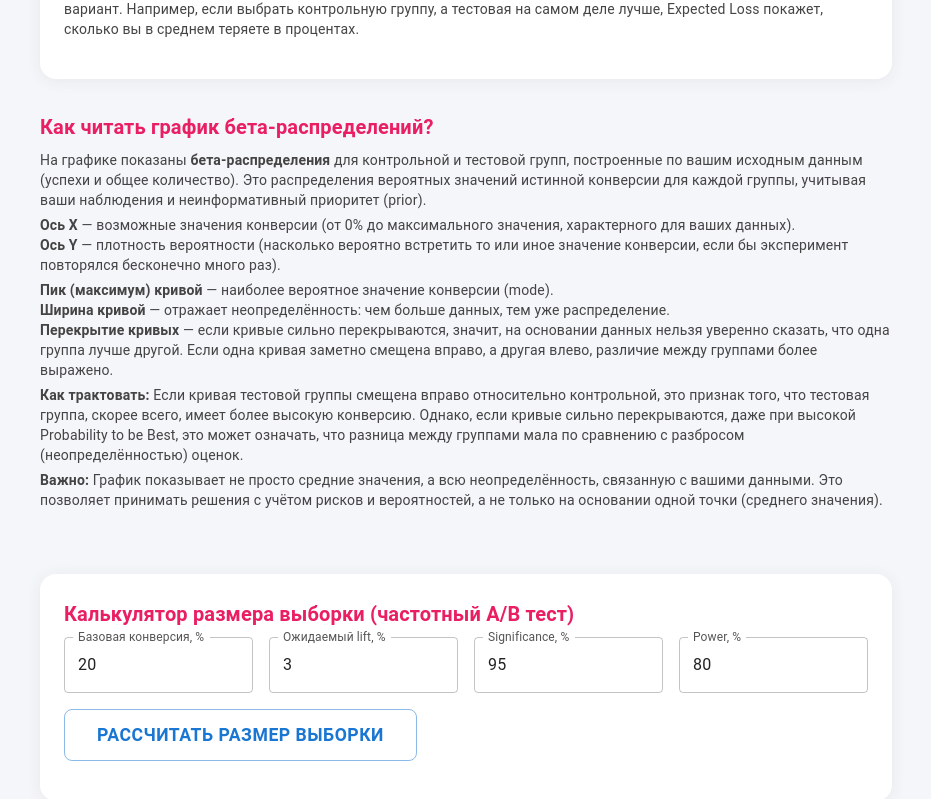
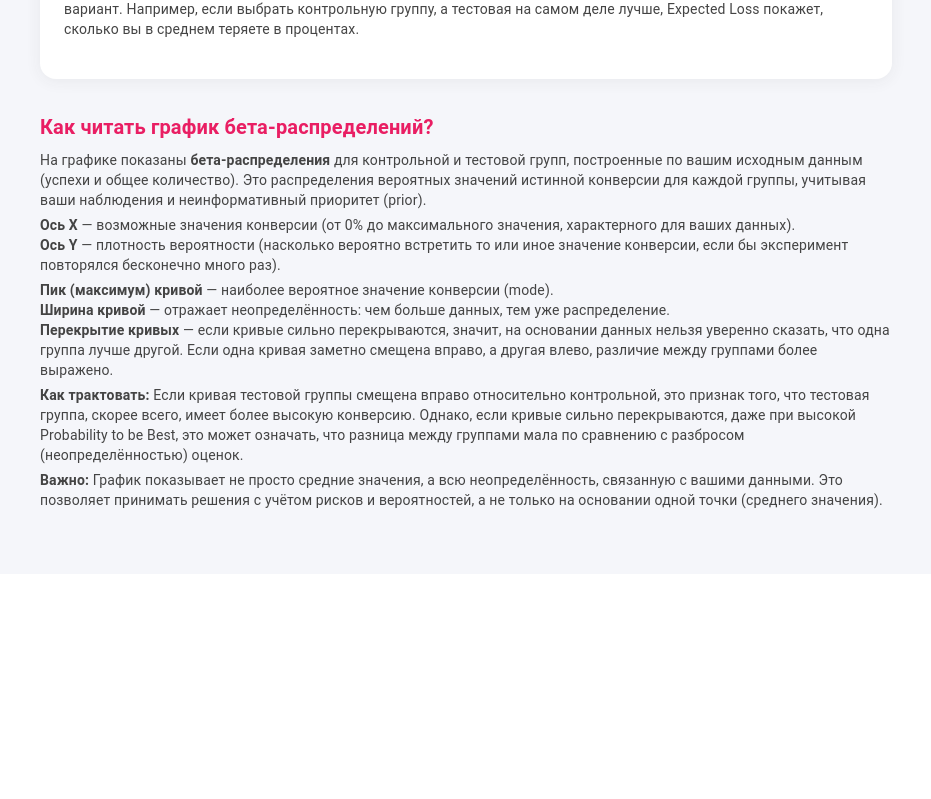
Before and after one commit to dmitryserafin/abtest-calculator, a React (Vite) app in the folder frontend/: page / in a window 1280 px wide. Shown: the part 1338-2137 px from the top of the page, without its empty margins (174-1105 px from the left). After the commit the page ends 1912 px from the top, so only its background shows below. Built offline with nearby package versions, Linux system fonts and the light colour scheme.

Commit message:
fix deploy

```diff
--- a/frontend/src/App.tsx
+++ b/frontend/src/App.tsx
@@ -65,7 +65,7 @@ interface ABTestResult {
 const theme = createTheme({
   palette: {
     background: {
-      default: '#f5f6fa', // светло-серый фон
+      default: '#f5f6fa',
       paper: '#fff',
     },
     primary: {
@@ -186,7 +186,6 @@ function App() {
 
   // Обратная функция стандартного нормального распределения (approx)
   function normSInv(p: number) {
-    // Abramowitz and Stegun formula 26.2.23
     if (p <= 0 || p >= 1) throw new Error('p must be in (0,1)')
     const a1 = -39.6968302866538, a2 = 220.946098424521, a3 = -275.928510446969
     const a4 = 138.357751867269, a5 = -30.6647980661472, a6 = 2.50662827745924
@@ -216,80 +215,6 @@ function App() {
         ((((d1 * q + d2) * q + d3) * q + d4) * q + 1)
     }
     return ret
-  }
-
-  // График: Распределение коэффициентов конверсии с учетом размера выборки (KDE)
-  const conversionChartData = result ? {
-    datasets: [
-      {
-        label: 'Контрольная группа',
-        data: result.x_values.map((val, i) => ({ x: val * 100, y: result.a_distribution[i] })),
-        borderColor: 'rgb(255, 99, 132)',
-        backgroundColor: 'rgba(255, 99, 132, 0.3)',
-        tension: 0.4,
-        fill: false,
-        pointRadius: 0,
-        order: 1
-      },
-      {
-        label: 'Тестовая группа',
-        data: result.x_values.map((val, i) => ({ x: val * 100, y: result.b_distribution[i] })),
-        borderColor: 'rgb(53, 162, 235)',
-        backgroundColor: 'rgba(53, 162, 235, 0.3)',
-        tension: 0.4,
-        fill: false,
-        pointRadius: 0,
-        order: 1
-      }
-    ]
-  } : null;
-
-  // Показываем оба "колокола" полностью (от роста до спада)
-  let xMin = 0, xMax = 100;
-  if (result) {
-    const threshold = 0.01; // 1% от максимума любого распределения
-    const allY = result.a_distribution.concat(result.b_distribution);
-    const maxY = Math.max(...allY);
-    const indices = result.x_values
-      .map((_, i) => (result.a_distribution[i] > threshold * maxY || result.b_distribution[i] > threshold * maxY) ? i : -1)
-      .filter(i => i !== -1);
-    if (indices.length > 0) {
-      // Добавим запас по краям
-      xMin = Math.max(0, result.x_values[indices[0]] * 100 - 1);
-      xMax = Math.min(100, result.x_values[indices[indices.length - 1]] * 100 + 1);
-    }
-  }
-
-  const conversionChartOptions = {
-    responsive: true,
-    plugins: {
-      legend: { position: 'top' as const },
-      title: {
-        display: true,
-        text: 'Распределение коэффициентов конверсии с учетом размера выборки',
-      },
-      tooltip: {
-        mode: 'index' as const,
-        intersect: false
-      }
-    },
-    scales: {
-      x: {
-        type: 'linear' as const,
-        title: { display: true, text: 'Конверсия, %' },
-        min: xMin,
-        max: xMax,
-        ticks: {
-          callback: function(tickValue: number | string) {
-            return `${Number(tickValue).toFixed(2)}%`;
-          }
-        }
-      },
-      y: {
-        beginAtZero: true,
-        title: { display: true, text: 'Плотность' }
-      }
-    }
   }
 
   // --- График Beta-распределений для исходных данных ---
@@ -666,52 +591,6 @@ function App() {
             </Box>
           </Box>
         </Container>
-        <Container maxWidth="md">
-          <Paper elevation={3} sx={{ p: 3, mt: 8, mb: 4 }}>
-            <Typography variant="h6" gutterBottom>
-              Калькулятор размера выборки (частотный A/B тест)
-            </Typography>
-            <Box sx={{ display: 'flex', flexDirection: { xs: 'column', sm: 'row' }, gap: 2, mb: 2 }}>
-              <TextField
-                label="Базовая конверсия, %"
-                type="number"
-                value={sampleBaseline}
-                onChange={e => setSampleBaseline(Number(e.target.value))}
-                fullWidth
-              />
-              <TextField
-                label="Ожидаемый lift, %"
-                type="number"
-                value={sampleLift}
-                onChange={e => setSampleLift(Number(e.target.value))}
-                fullWidth
-              />
-              <TextField
-                label="Significance, %"
-                type="number"
-                value={sampleAlpha}
-                onChange={e => setSampleAlpha(Number(e.target.value))}
-                fullWidth
-              />
-              <TextField
-                label="Power, %"
-                type="number"
-                value={samplePower}
-                onChange={e => setSamplePower(Number(e.target.value))}
-                fullWidth
-              />
-            </Box>
-            <Button variant="outlined" onClick={calcSampleSize} sx={{ mb: 2 }}>
-              Рассчитать размер выборки
-            </Button>
-            {sampleResult && (
-              <Typography variant="body2">
-                Необходимый размер выборки на группу: <b>{sampleResult}</b><br/>
-                Всего: <b>{sampleResult * 2}</b>
-              </Typography>
-            )}
-          </Paper>
-        </Container>
       </Box>
     </ThemeProvider>
   )
```
Also changed, not shown: 1 other file (tests, documents, lock files or other folders).
